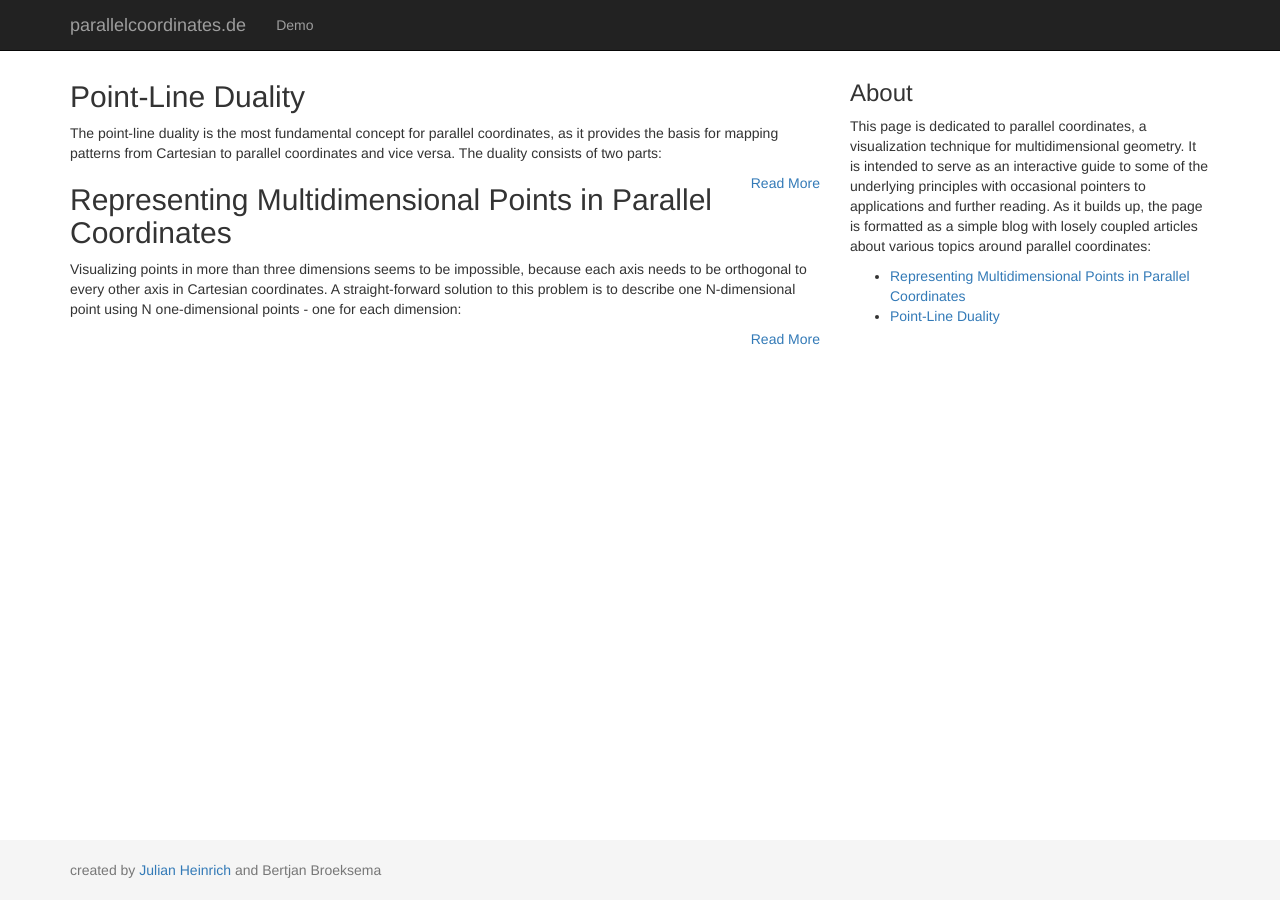
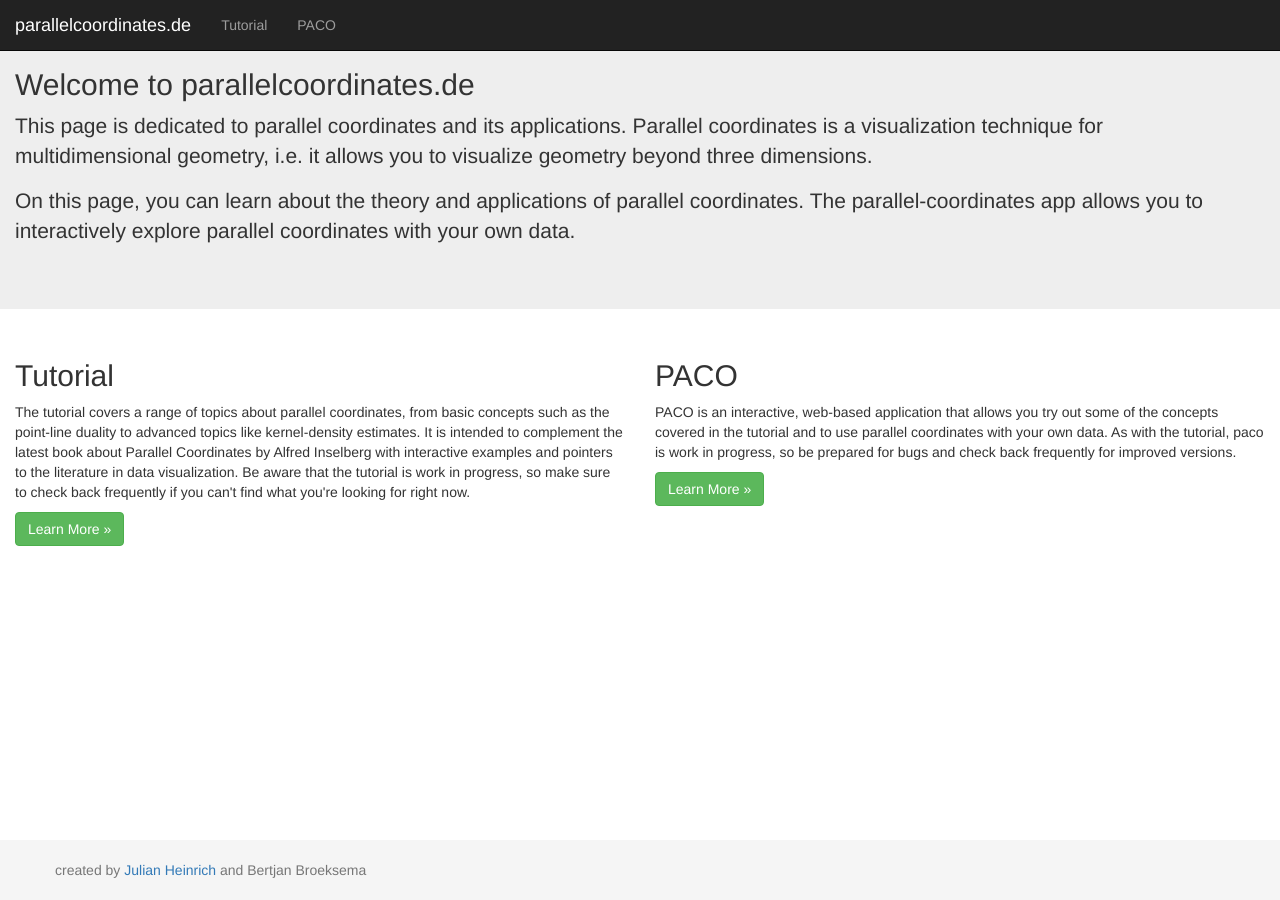
Before and after one commit to julianheinrich/parallelcoordinates.de, a Jekyll site: the page built from index.html, in a window 1280 px wide. Built offline with Jekyll 4.4.1, drawn with Linux system fonts in a browser that asks for light colours; the list of posts is cut into pages by our own code.

Commit message:
tutorial layout

```diff
--- a/_config.yml
+++ b/_config.yml
@@ -8,7 +8,20 @@
 #url: "http://julianheinrich.github.io
 #url: "http:/"
 
-paginate: 10
+paginate: 1
+paginate_path: "tutorial/page:num/"
 
 permalink: pretty
 highlighter: pygments
+
+exclude: [
+  'scss',
+  '*.rb',
+  '*.yml',
+  'vendor',
+  'Gemfile',
+  'Gemfile.lock',
+  '*.sh',
+  'README.md',
+  'LICENSE.md',
+]
--- a/_includes/footer.html
+++ b/_includes/footer.html
@@ -2,7 +2,9 @@
 
 	<footer class="footer">
       <div class="container">
-        <p class="text-muted">created by <a href="mailto:julian.heinrich@parallelcoordinates.de">Julian Heinrich</a> and Bertjan Broeksema</p>
+      <div class="row">
+        <p class="text-muted">created by <a href="http://www.joules.de">Julian Heinrich</a> and Bertjan Broeksema</p>
+      </div>
       </div>
 	</footer>
 
--- a/_includes/header.html
+++ b/_includes/header.html
@@ -6,10 +6,8 @@
     <meta name="viewport" content="width=device-width, initial-scale=1.0">
     <meta name="description" content="{{ site.description }}">
 <link href="{{site.baseurl}}/css/bootstrap.min.css" rel="stylesheet">
-
-<link href="{{site.baseurl}}/css/bootstrap.min.css" rel="stylesheet">
 <link href="{{site.baseurl}}/css/sticky-footer-navbar.css" rel="stylesheet">
-<!-- <link rel="stylesheet" type="text/css" href="{{site.baseurl}}/css/common.css"> -->
+<link rel="stylesheet" type="text/css" href="{{site.baseurl}}/css/common.css">
 
 <!-- HTML5 shim, for IE6-8 support of HTML5 elements -->
     <!--[if lt IE 9]>
@@ -21,12 +19,10 @@
 
 <script src="{{site.baseurl}}/js/jquery-1.11.0.min.js"></script>
 <script src="{{site.baseurl}}/js/bootstrap.min.js"></script>
-
 <script src="{{site.baseurl}}/js/d3.min.js"></script>
 
-
 <nav class="navbar navbar-inverse navbar-fixed-top">
-  <div class="container">
+  <div class="container-fluid">
     <div class="navbar-header">
       <button type="button" class="navbar-toggle collapsed" data-toggle="collapse" data-target="#navbar" aria-expanded="false" aria-controls="navbar">
         <span class="sr-only">Toggle navigation</span>
@@ -34,11 +30,12 @@
         <span class="icon-bar"></span>
         <span class="icon-bar"></span>
       </button>
-      <a class="navbar-brand" href="{{ site.baseurl }}/">parallelcoordinates.de</a>
+      <a class="navbar-brand" href="{{ site.baseurl }}/">{{ site.name }}</a>
     </div>
     <div id="navbar" class="collapse navbar-collapse">
       <ul class="nav navbar-nav">
-        <li><a href="{{site.baseurl}}/paco/index.html">Demo</a></li>
+        <li><a href="{{site.baseurl}}/tutorial/">Tutorial</a></li>
+        <li><a href="{{site.baseurl}}/paco/">PACO</a></li>
       </ul>
     </div><!--/.nav-collapse -->
   </div>
--- a/_includes/sidebar.html
+++ b/_includes/sidebar.html
@@ -1,14 +1,12 @@
-<h3>About</h3>
+<ol class="nav nav-stacked" id="sidebar" data-spy="affix" data-offset-top="0" data-offset-bottom="200">
+  {% for post in site.posts %}
+    <li><a href="#{{ post.title }}">{{ post.title }}</a></li>
+  {% endfor %}
+</ol>
 
-<p>
-This page is dedicated to parallel coordinates, a visualization technique for multidimensional geometry.
-It is intended to serve as an interactive guide to some of the underlying principles with occasional pointers
-to applications and further reading. As it builds up, the page is formatted as a simple blog with losely coupled
-articles about various topics around parallel coordinates:
-</p>
+<script>
+// fix bug in bootstrap that results in change of width of the sidebar when affixed
+var $affixElement = $('#sidebar');
+$affixElement.width($affixElement.parent().width());
 
-<ul>
-  {% for post in site.posts reversed %}
-    <li><a href="{{ site.baseurl }}{{ post.url }}">{{ post.title }}</a></li>
-  {% endfor %}
-</ul>
+</script>
--- a/_layouts/default.html
+++ b/_layouts/default.html
@@ -3,10 +3,8 @@
 <div class="container fill_height">
 	<div class="row">
 	    <div class="col-md-8">
+	    <h1>{{ page.title }}</h1>
 	        {{ content }}
-	    </div>
-	    <div class="col-md-4">
-	        {% include sidebar.html %}
 	    </div>
 	</div>
 </div> <!-- /.container -->
--- a/_posts/2015-02-01-mapping-points.md
+++ /dev/null
@@ -1,70 +0,0 @@
----
-title: Representing Multidimensional Points in Parallel Coordinates
-layout: post
----
-
-Visualizing points in more than three dimensions seems to be impossible, because each axis needs to be orthogonal to every other axis in Cartesian coordinates. A straight-forward solution to this problem is to describe one N-dimensional point using N one-dimensional points - one for each dimension:
-
-<div class="container-fluid">
-<div class="row">
-<div id="parallel-points" class="img-responsive parcoords tutorial"></div>
-</div>
-</div>
-<link rel="stylesheet" type="text/css"
-  href="{{site.baseurl}}/css/tutorial.css">
-<!-- <script src="/js/pacolib.js"/> -->
-<!-- <script src="/js/parallel-points.js"/> -->
-<link rel="stylesheet" type="text/css"
-  href="{{site.baseurl}}/paco/css/d3.parcoords.css">
-<script src="{{site.baseurl}}/paco/js/d3.parcoords.js"></script>
-
-<script>
-
-var data = [
-  [3, 7, 5, 1, 9]
-];
-
-var pc = d3.parcoords({
-	dimensionTitles: {
-		0: "Dimension 1",
-		1: "Dimension 2",
-		2: "Dimension 3",
-		3: "Dimension 4",
-		4: "Dimension 5"
-	}
-})("#parallel-points")
-  .data(data)
-  .detectDimensions()
-  .autoscale();
-
-// we need to assign a domain to every dimension because
-// for single values, d3.parcoords.js uses ordinal scales
-// for a dimension
-var domain = [0,1,2,3,4,5,6,7,8,9,10];
-
-var layout = function() {
-	var aspect = 5;
-	var w = $("#parallel-points").width();
-	var h = w / aspect;
-	//$("#parallel-points").height(h);
-
-	pc.width(w);
-	//   .height(h);
-
-	// BUG in d3.parcoords.js:
-	// resize resets all scales
-	pc.dimensions().forEach(function(d) {
-		pc.scale(d, domain);
-	});
-
-	pc.alpha(0)
-	  .render()
-	  .createAxes()
-	  .ticks(5)
-	  .axisDots(2);
-};
-
-$(window).resize(layout);
-layout();
-
-</script>
--- a/_posts/2015-02-10-point-line-duality.md
+++ /dev/null
@@ -1,32 +0,0 @@
----
-title: Point-Line Duality
-layout: post
----
-
-The point-line duality is the most fundamental concept for parallel coordinates, as it provides the basis for mapping patterns from Cartesian to parallel coordinates and vice versa. The duality consists of two parts:
-
-1. points in Cartesian coordinates are mapped to lines in parallel coordinates and
-2. points in parallel coordinates are represented by lines in Cartesian coordinates.
-
-<link rel="stylesheet" type="text/css"
-  href="{{site.baseurl}}/css/tutorial.css">
-<style>
-
-#cartesian {
-  float: left;
-  margin-right: 20px;
-}
-
-#parallel {
-  float: left;
-  margin-left: 20px;
-}
-
-</style>
-
-<div id="container">
-  <div id="cartesian"></div>
-  <div id="parallel"></div>
-</div>
-
-<script type="text/javascript" src="{{site.baseurl}}/js/point_line_duality.js">
--- a/index.html
+++ b/index.html
@@ -1,19 +1,30 @@
 ---
-layout: default
 ---
 
-{% for post in site.posts limit: 10 %}
+{% include header.html %}
 
-<!-- <div class="row">
-  <div class="col-md-8"> -->
-    <h2>{{ post.title }}</h2>
-    <!-- <h4>{{ post.date | date_to_long_string }}</h4> -->
-    <p>
-    <article class="excerpt">{{post.excerpt}}</article>
-    <a class="pull-right marginBottom10" href="{{post.url | prepend: site.baseurl }}">Read More</a>
-      <!-- <a href="{{site.baseurl}}{{ post.url }}">Read Post</a> -->
-    </p>
-  <!-- </div>
-</div> -->
+<div class="jumbotron">
+	<div class="container-fluid">
+		<h2>Welcome to parallelcoordinates.de</h2>
+<p>This page is dedicated to parallel coordinates and its applications. Parallel coordinates is a visualization technique for multidimensional geometry, i.e. it allows you to visualize geometry beyond three dimensions.</p>
+<p>
+On this page, you can learn about the theory and applications of parallel coordinates.
+The parallel-coordinates app allows you to interactively explore parallel coordinates with your own data.
+	</div>
+</div>
 
-{% endfor %}
+<div class="container-fluid">
+    <div class="row">
+        <div class="col-sm-6">
+            <h2>Tutorial</h2>
+            <p>The tutorial covers a range of topics about parallel coordinates, from basic concepts such as the point-line duality to advanced topics like kernel-density estimates. It is intended to complement the latest book about Parallel Coordinates by Alfred Inselberg with interactive examples and pointers to the literature in data visualization. Be aware that the tutorial is work in progress, so make sure to check back frequently if you can't find what you're looking for right now.</p>
+            <p><a href="{{site.baseurl}}/tutorial/" class="btn btn-success">Learn More &raquo;</a></p>
+        </div>
+        <div class="col-sm-6">
+            <h2>PACO</h2>
+            <p>PACO is an interactive, web-based application that allows you try out some of the concepts covered in the tutorial and to use parallel coordinates with your own data. As with the tutorial, paco is work in progress, so be prepared for bugs and check back frequently for improved versions.</p>
+            <p><a href="{{site.baseurl}}/paco/" class="btn btn-success">Learn More &raquo;</a></p>
+        </div>
+    </div>
+</div>
+{% include footer.html %}
```
Also changed, not shown: _layouts/blog.html (deleted, +0 -12 lines).
